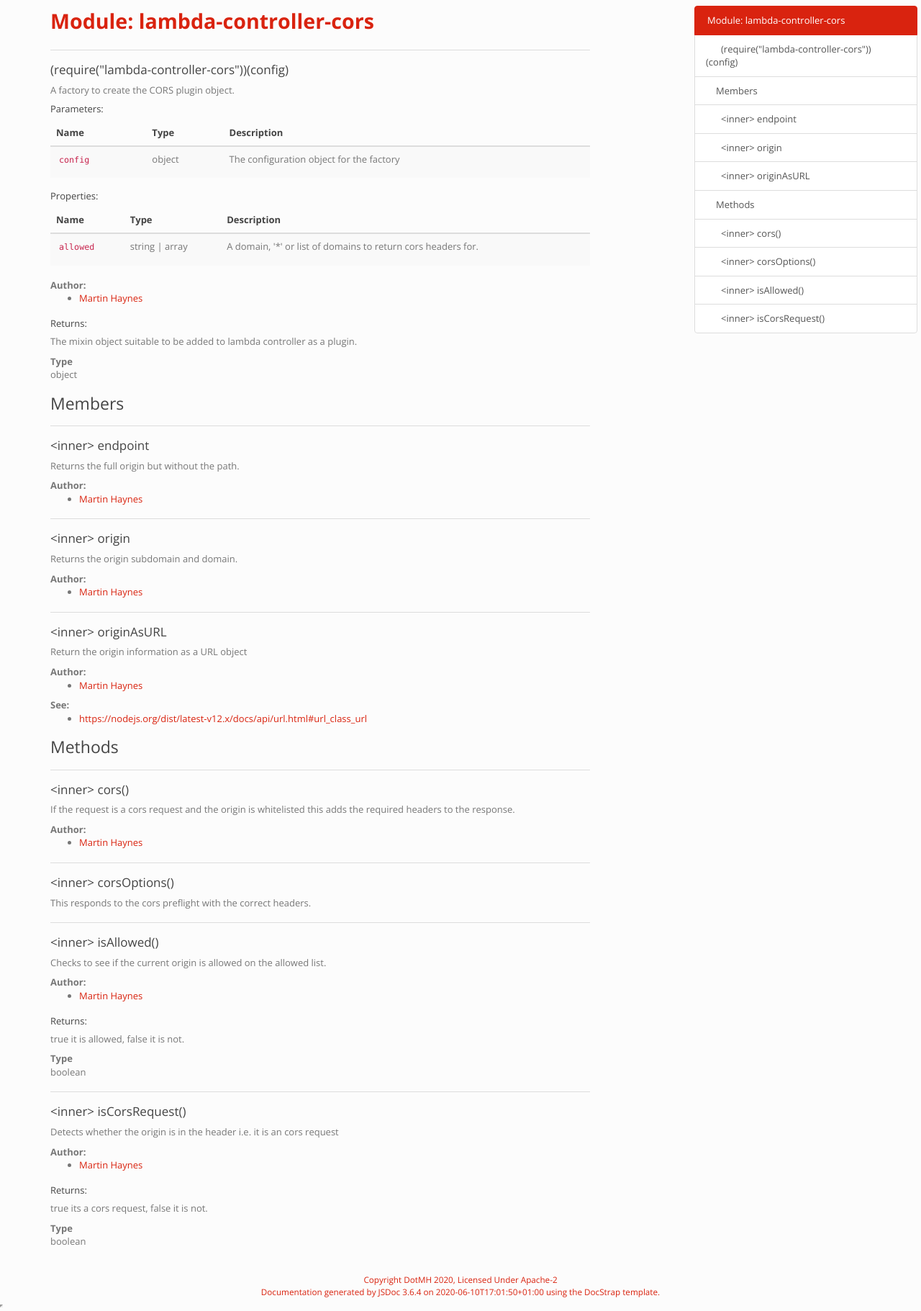
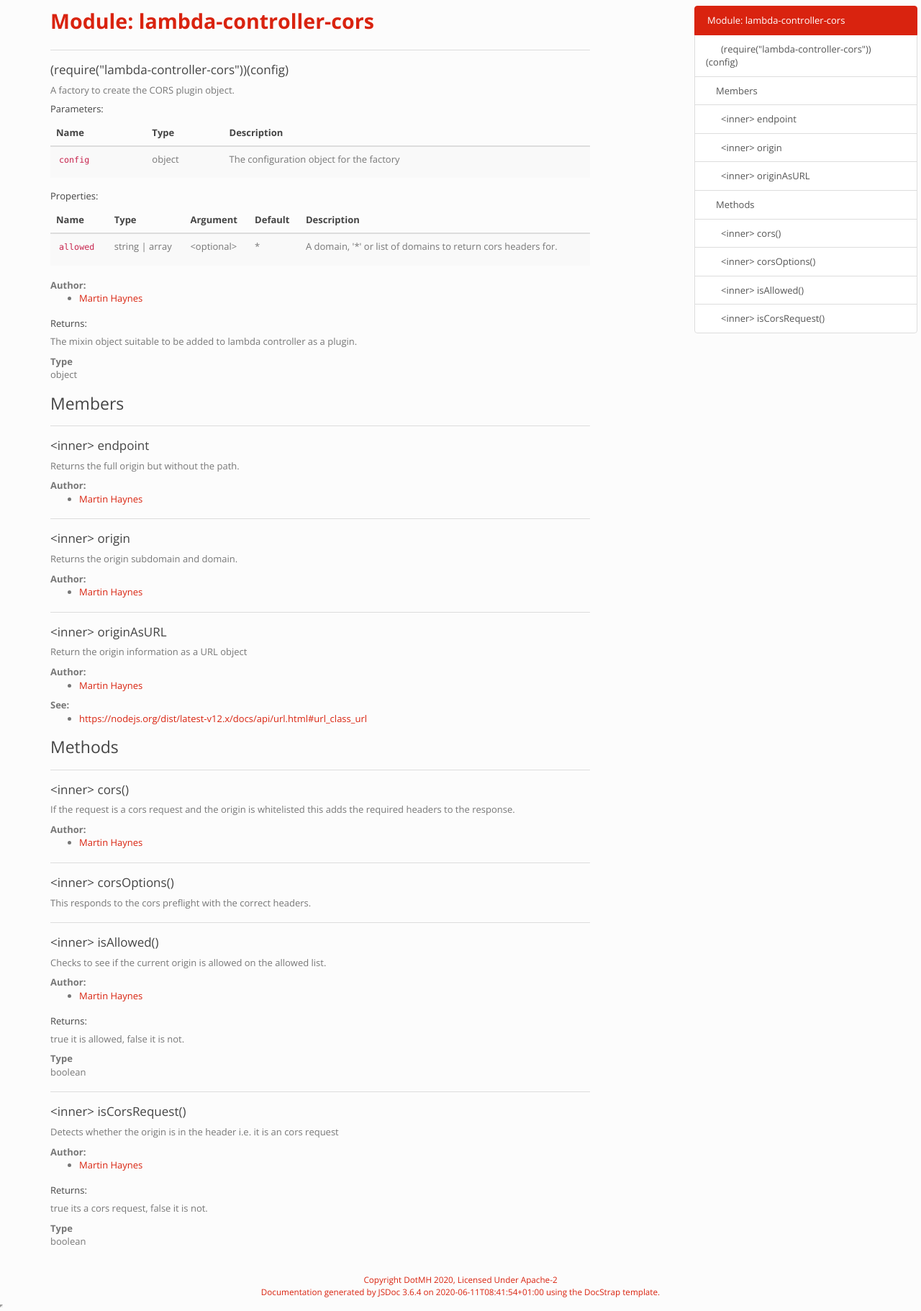
Before and after one commit to dotmh/lambda-controller-cors, a website: page docs/module-lambda-controller-cors.html in a window 1280 px wide. Shown: the part 59-1880 px from the top of the page at 72% size. Drawn offline with nearby package versions, Linux system fonts and the light colour scheme.

```diff
--- a/docs/module-lambda-controller-cors.html
+++ b/docs/module-lambda-controller-cors.html
@@ -173,7 +173,11 @@
         <th>Type</th>
 
 
+        <th>Argument</th>
 
+
+
+        <th>Default</th>
 
 
         <th class="last">Description</th>
@@ -202,7 +206,21 @@
             </td>
 
 
+                <td class="attributes">
 
+                    &lt;optional><br>
+
+
+
+                </td>
+
+
+
+                <td class="default">
+
+                    *
+
+                </td>
 
 
             <td class="description last"><p>A domain, '*' or list of domains to return cors headers for.</p></td>
@@ -964,7 +982,7 @@
 <span class="jsdoc-message">
 	Documentation generated by <a href="https://github.com/jsdoc3/jsdoc">JSDoc 3.6.4</a>
 
-		on 2020-06-10T17:01:50+01:00
+		on 2020-06-11T08:41:54+01:00
 
 	using the <a href="https://github.com/docstrap/docstrap">DocStrap template</a>.
 </span>
--- a/index.js
+++ b/index.js
@@ -23,7 +23,7 @@
 	* A factory to create the CORS plugin object.
 	*
 	* @param {object} config The configuration object for the factory
-	*		@property {string | array} allowed A domain, '*' or list of domains to return cors headers for.
+	*		@property {string | array} [allowed=*] A domain, '*' or list of domains to return cors headers for.
 	*
 	* @return {object} The mixin object suitable to be added to lambda controller as a plugin.
 	*
```
Also changed, not shown: docs/index.html (+1 -1 lines), docs/modules.list.html (+1 -1 lines), docs/quicksearch.html (+1 -1 lines), logo.svg.
